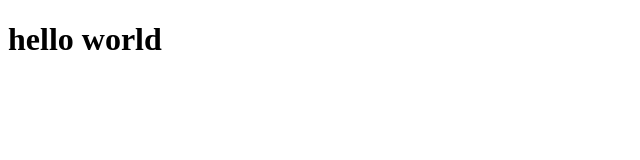
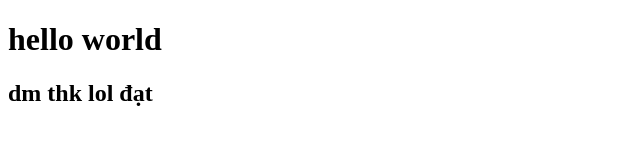
Before and after one commit to hoanganhdz01/buoi11, a website: page index.html in a window 1280 px wide. Shown: the whole page, without its empty margins (0-640 px from the left). Drawn offline with Linux system fonts and the light colour scheme.

Commit message:
Update index.html

```diff
--- a/index.html
+++ b/index.html
@@ -8,6 +8,8 @@
 </head>
 <body>
     <h1>hello world</h1>
+    <h2> dm thk lol đạt</h2>
+
 
     <script id="__bs_script__">//<![CDATA[
         document.write("<script async src='http://HOST:3000/browser-sync/browser-sync-client.js?v=2.26.14'><\/script>".replace("HOST", location.hostname));
```
